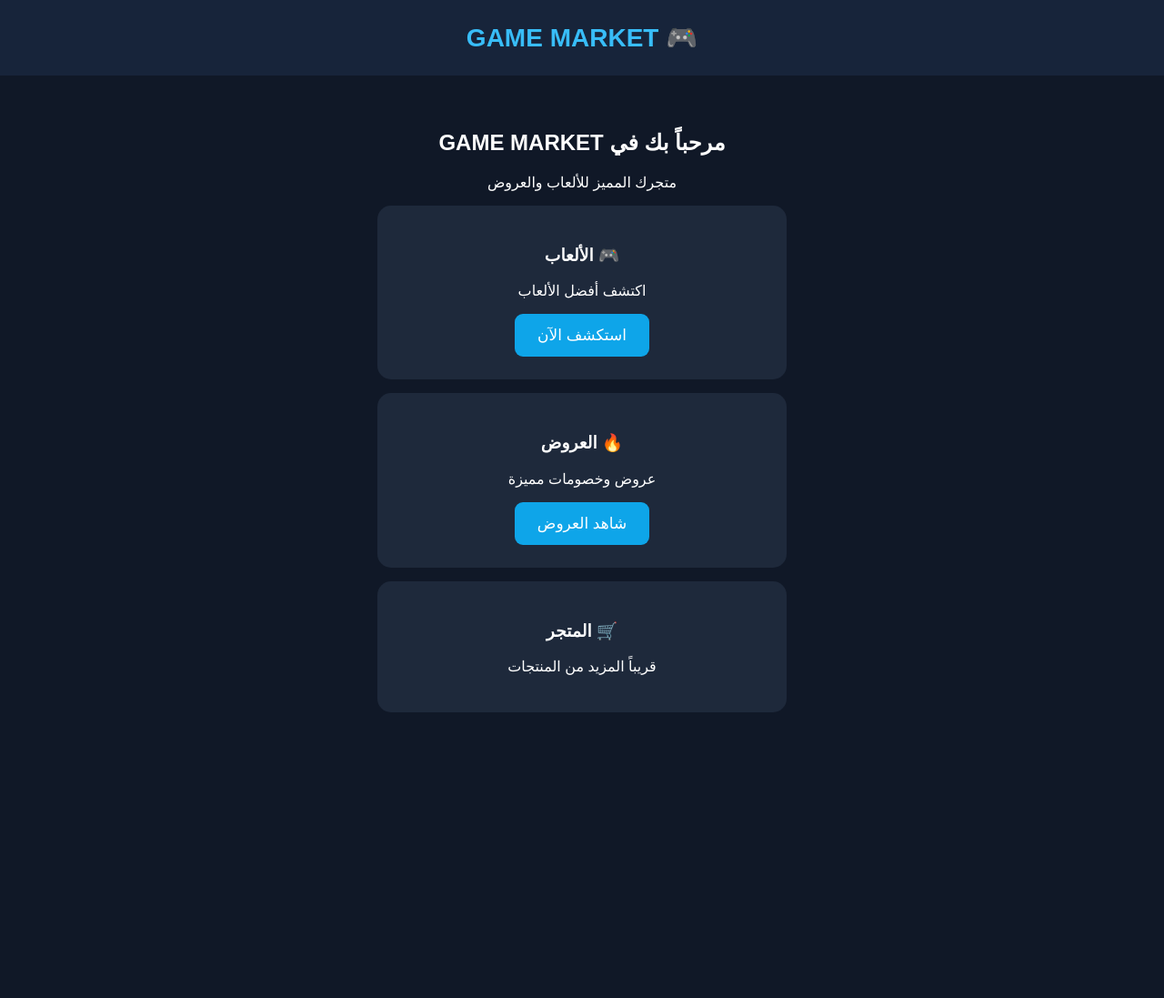
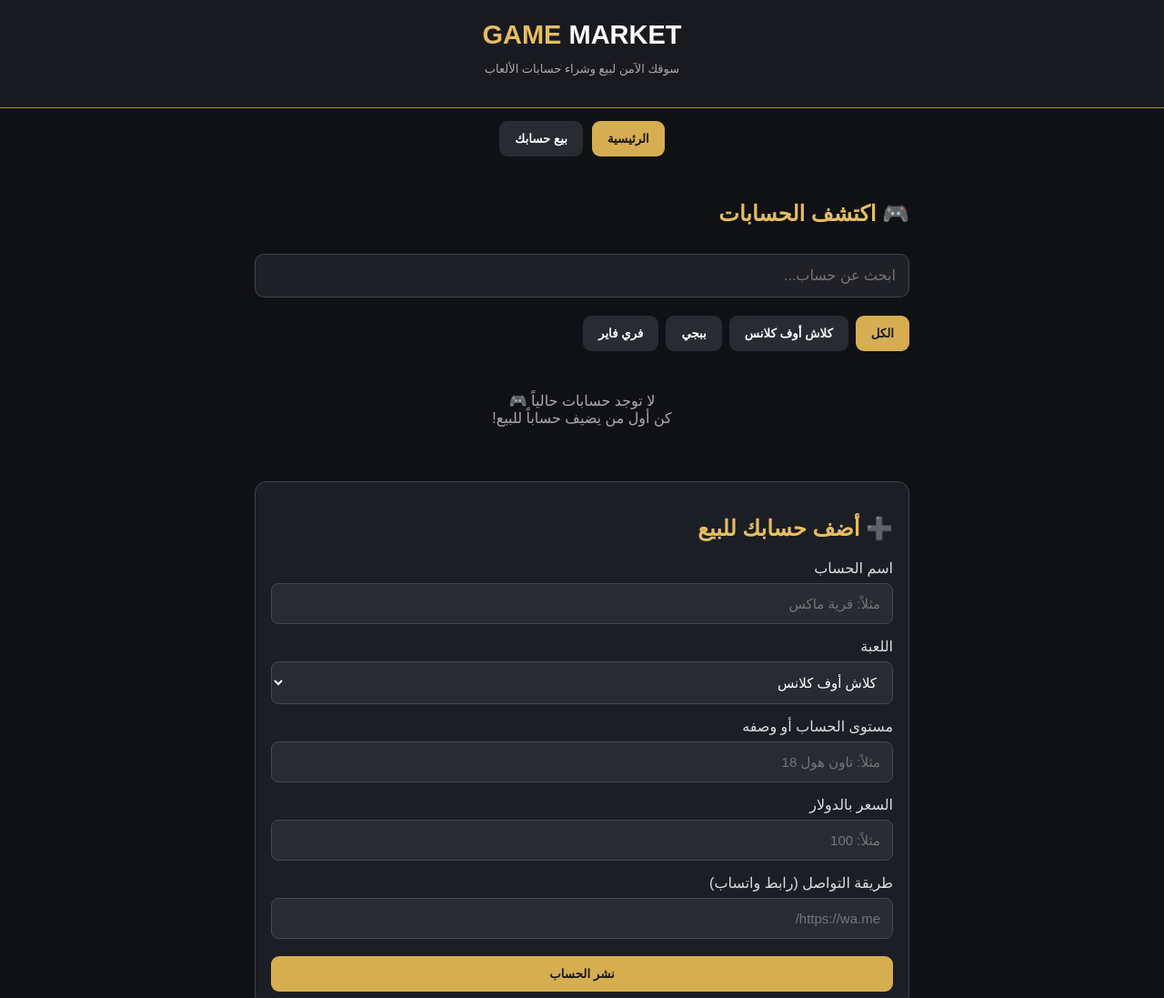
Before and after one commit to gghh32079-png/game-market, a plain HTML site: page index.html in a window 1280 px wide. Shown: the top 1097 px of the page at 91% size. Before the commit the page ends 823 px from the top, so only its background shows below. Drawn offline with Linux system fonts and the light colour scheme.

Commit message:
Update index.html

```diff
--- a/index.html
+++ b/index.html
@@ -1,3 +1,4 @@
+
 <!DOCTYPE html>
 <html lang="ar" dir="rtl">
 <head>
@@ -5,68 +6,176 @@
 <meta name="viewport" content="width=device-width, initial-scale=1.0">
 <title>GAME MARKET</title>
 <style>
-body {
-  margin: 0;
-  font-family: Arial, sans-serif;
-  background: #101827;
-  color: white;
-  text-align: center;
-}
-header {
-  background: #17243a;
-  padding: 25px;
-  font-size: 28px;
-  font-weight: bold;
-  color: #38bdf8;
-}
-.container {
-  padding: 25px;
-}
-h2 {
-  margin-top: 35px;
-}
-.card {
-  background: #1e293b;
-  padding: 25px;
-  margin: 15px auto;
-  border-radius: 15px;
-  max-width: 400px;
-}
-button {
-  background: #0ea5e9;
-  color: white;
-  border: none;
-  padding: 13px 25px;
-  border-radius: 9px;
-  font-size: 17px;
-}
+*{box-sizing:border-box}
+body{margin:0;background:#101114;color:white;font-family:Arial,sans-serif}
+header{background:#191a20;padding:22px 15px;text-align:center;border-bottom:1px solid #b99442}
+.logo{font-size:29px;font-weight:bold;color:#e5bd61}
+.logo span{color:white}
+header p{color:#aaa;font-size:13px}
+nav{display:flex;justify-content:center;gap:10px;padding:14px}
+button{border:0;border-radius:9px;padding:12px 17px;font-weight:bold;cursor:pointer}
+.gold{background:#d6ad50;color:#171717}
+.dark{background:#292b33;color:white}
+main{padding:15px;max-width:750px;margin:auto}
+h2{color:#e5bd61}
+.search{width:100%;padding:14px;border:1px solid #41434b;background:#202127;color:white;border-radius:10px;font-size:16px;margin:10px 0}
+.filters{display:flex;gap:8px;overflow-x:auto;padding:10px 0}
+.filters button{white-space:nowrap}
+.grid{display:grid;grid-template-columns:repeat(auto-fit,minmax(230px,1fr));gap:14px}
+.card{background:#1c1e25;border:1px solid #343640;border-radius:13px;overflow:hidden}
+.card img{width:100%;height:130px;object-fit:cover;background:#292b33}
+.card-content{padding:14px}
+.card h3{margin:5px 0;color:#e5bd61}
+.card p{color:#bbb;font-size:14px}
+.price{font-size:20px;color:#e5bd61;font-weight:bold}
+.card button{width:100%;margin-top:10px}
+.empty{text-align:center;color:#aaa;padding:35px}
+.add-box{background:#1c1e25;padding:17px;border-radius:13px;margin-top:25px;border:1px solid #41434b}
+input,select,textarea{width:100%;padding:13px;margin:7px 0;background:#292b33;color:white;border:1px solid #454751;border-radius:8px;font-size:15px}
+label{display:block;color:#ddd;margin-top:8px}
+.add-box button{width:100%;margin-top:12px}
+footer{text-align:center;padding:25px;color:#777;font-size:13px}
 </style>
 </head>
 <body>
 
-<header>🎮 GAME MARKET</header>
+<header>
+<div class="logo">GAME <span>MARKET</span></div>
+<p>سوقك الآمن لبيع وشراء حسابات الألعاب</p>
+</header>
 
-<div class="container">
-<h2>مرحباً بك في GAME MARKET</h2>
-<p>متجرك المميز للألعاب والعروض</p>
+<nav>
+<button class="gold" onclick="showAll()">الرئيسية</button>
+<button class="dark" onclick="document.getElementById('add').scrollIntoView()">بيع حسابك</button>
+</nav>
 
-<div class="card">
-<h3>🎮 الألعاب</h3>
-<p>اكتشف أفضل الألعاب</p>
-<button>استكشف الآن</button>
+<main>
+<h2>🎮 اكتشف الحسابات</h2>
+
+<input class="search" id="search" placeholder="ابحث عن حساب..." oninput="render()">
+
+<div class="filters">
+<button class="gold" onclick="filterGame('الكل')">الكل</button>
+<button class="dark" onclick="filterGame('كلاش أوف كلانس')">كلاش أوف كلانس</button>
+<button class="dark" onclick="filterGame('ببجي')">ببجي</button>
+<button class="dark" onclick="filterGame('فري فاير')">فري فاير</button>
 </div>
 
+<div class="grid" id="listings"></div>
+
+<section class="add-box" id="add">
+<h2>➕ أضف حسابك للبيع</h2>
+
+<form id="listingForm">
+<label>اسم الحساب</label>
+<input id="name" required placeholder="مثلاً: قرية ماكس">
+
+<label>اللعبة</label>
+<select id="game">
+<option>كلاش أوف كلانس</option>
+<option>ببجي</option>
+<option>فري فاير</option>
+<option>أخرى</option>
+</select>
+
+<label>مستوى الحساب أو وصفه</label>
+<input id="level" required placeholder="مثلاً: تاون هول 18">
+
+<label>السعر بالدولار</label>
+<input id="price" type="number" min="1" required placeholder="مثلاً: 100">
+
+<label>طريقة التواصل (رابط واتساب)</label>
+<input id="contact" type="url" required placeholder="https://wa.me/">
+
+<button class="gold" type="submit">نشر الحساب</button>
+</form>
+</section>
+</main>
+
+<footer>
+GAME MARKET © 2026
+<br>منصة بيع وشراء حسابات الألعاب
+</footer>
+
+<script>
+let listings=JSON.parse(localStorage.getItem('gm_listings')||'[]');
+let currentFilter='الكل';
+
+function save(){
+localStorage.setItem('gm_listings',JSON.stringify(listings));
+}
+
+function safe(s){
+return String(s).replace(/[&<>"']/g,c=>({
+'&':'&amp;','<':'&lt;','>':'&gt;','"':'&quot;',"'":'&#39;'
+}[c]));
+}
+
+function render(){
+let q=document.getElementById('search').value.toLowerCase();
+let filtered=listings.filter(x=>
+(currentFilter==='الكل'||x.game===currentFilter)&&
+(x.name+' '+x.game+' '+x.level).toLowerCase().includes(q)
+);
+
+let box=document.getElementById('listings');
+if(!filtered.length){
+box.innerHTML='<div class="empty">لا توجد حسابات حالياً 🎮<br>كن أول من يضيف حساباً للبيع!</div>';
+return;
+}
+
+box.innerHTML=filtered.map(x=>`
 <div class="card">
-<h3>🔥 العروض</h3>
-<p>عروض وخصومات مميزة</p>
-<button>شاهد العروض</button>
-</div>
-
-<div class="card">
-<h3>🛒 المتجر</h3>
-<p>قريباً المزيد من المنتجات</p>
+<div class="card-content">
+<h3>${safe(x.name)}</h3>
+<p>🎮 ${safe(x.game)}</p>
+<p>⭐ ${safe(x.level)}</p>
+<div class="price">$${safe(x.price)}</div>
+<a href="${safe(x.contact)}" target="_blank" rel="noopener noreferrer">
+<button class="gold">تواصل مع البائع</button>
+</a>
 </div>
 </div>
+`).join('');
+}
 
+function filterGame(game){
+currentFilter=game;
+render();
+}
+
+function showAll(){
+currentFilter='الكل';
+document.getElementById('search').value='';
+render();
+}
+
+document.getElementById('listingForm').addEventListener('submit',function(e){
+e.preventDefault();
+
+let contact=document.getElementById('contact').value;
+if(!/^https:\/\/wa\.me\//i.test(contact)){
+alert('أدخل رابط واتساب صحيحاً يبدأ بـ https://wa.me/');
+return;
+}
+
+let item={
+name:document.getElementById('name').value,
+game:document.getElementById('game').value,
+level:document.getElementById('level').value,
+price:document.getElementById('price').value,
+contact:contact
+};
+
+listings.unshift(item);
+save();
+this.reset();
+showAll();
+alert('تمت إضافة الحساب بنجاح على هذا الجهاز!');
+window.scrollTo({top:0,behavior:'smooth'});
+});
+
+render();
+</script>
 </body>
   </html>
```
